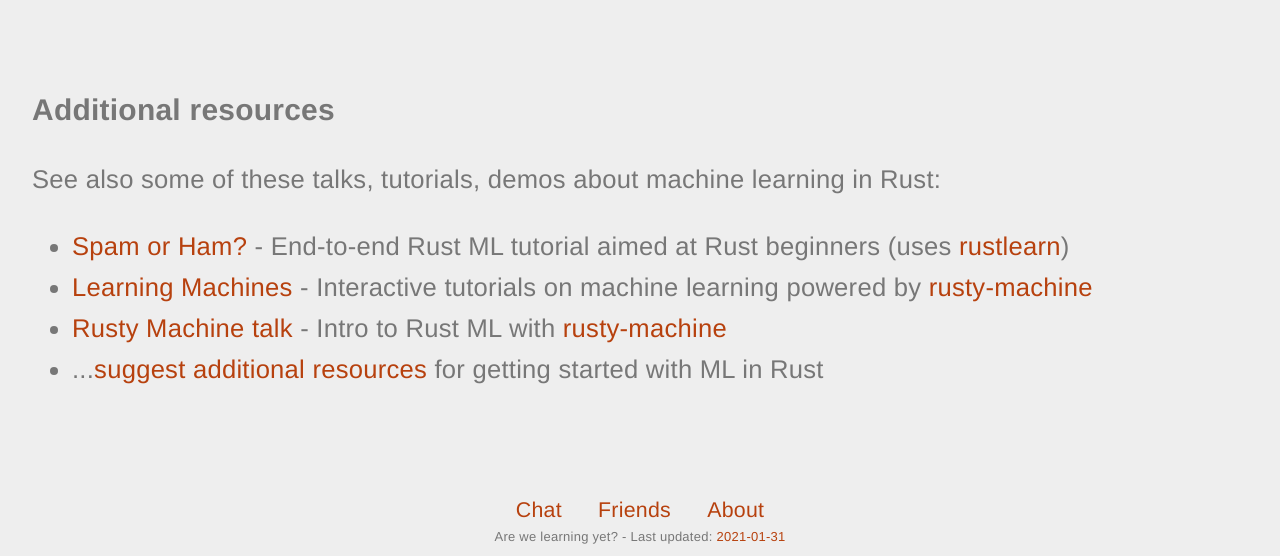
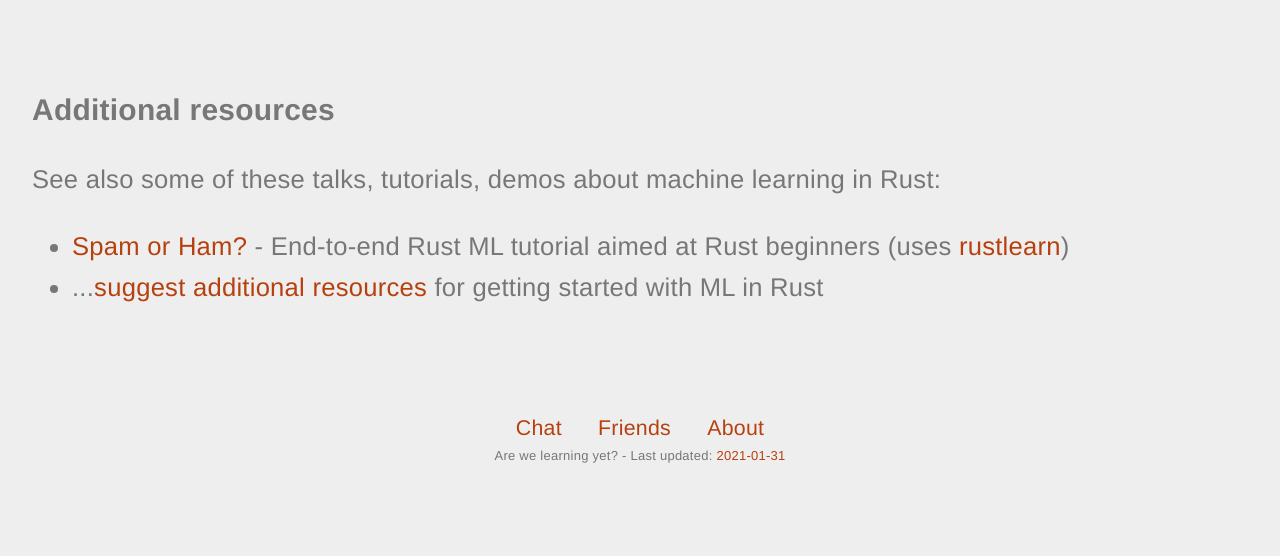
Before and after one commit to anowell/are-we-learning-yet, a Jekyll site: the page built from index.html, in a window 1280 px wide and 900 px high, scrolled down 1672 px, cut to the strip 344-900 px from the top of the window. Built offline with Jekyll 4.4.1, drawn with Linux system fonts in a browser that asks for light colours; after the commit the page ends 2490 px from its top, so only the background shows below that.

Commit message:
Remove references to rusty-machines.
Rusty-machines stopped being actively maintained on 2020-02-14.

```diff
--- a/_data/crates.yaml
+++ b/_data/crates.yaml
@@ -273,9 +273,6 @@
   documentation: https://athemathmo.github.io/rusty-data/
   topics: ["data-preprocessing"]
 
-- name: rusty-machine
-  topics: ["neural-networks", "linear-classifiers", "clustering"]
-
 - name: scirust
   topics: ["scientific-computing"]
 
--- a/index.html
+++ b/index.html
@@ -93,13 +93,6 @@ skip_tiles: []
         <a href="https://github.com/rust-community/rustbridge/tree/master/workshops/src/machine_learning">Spam or Ham?</a> -
         End-to-end Rust ML tutorial aimed at Rust beginners (uses <a href="https://github.com/maciejkula/rustlearn">rustlearn</a>)
       </li>
-      <li>
-        <a href="http://learning-machines.herokuapp.com/">Learning Machines</a> -
-        Interactive tutorials on machine learning powered by <a href="https://github.com/AtheMathmo/rusty-machine">rusty-machine</a>
-      <li>
-        <a href="http://athemathmo.github.io/2016/07/28/rusty-machine-talk.html">Rusty Machine talk</a> -
-        Intro to Rust ML with <a href="https://github.com/AtheMathmo/rusty-machine">rusty-machine</a>
-      </li>
       <li>...<a href="https://github.com/anowell/are-we-learning-yet/issues/new">suggest additional resources</a> for getting started with ML in Rust</li>
     </ul>
   </div>
```
Also changed, not shown: _topics/clustering.md (+0 -4 lines), _topics/linear-classifiers.md (+0 -6 lines), _topics/neural-networks.md (+0 -5 lines).
